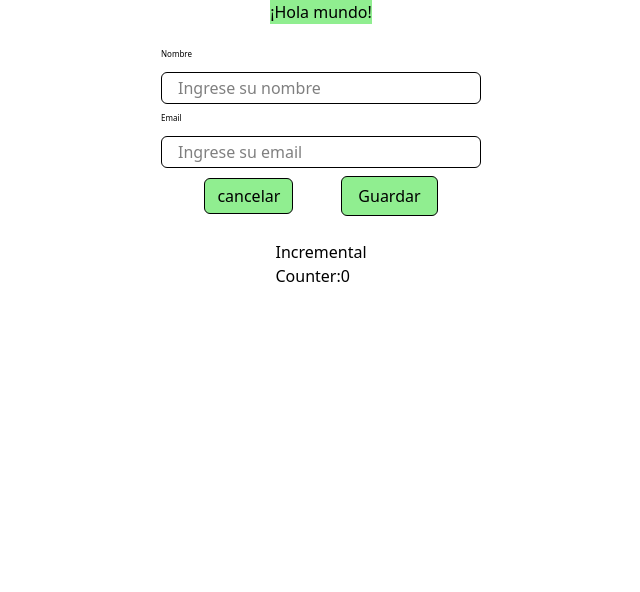
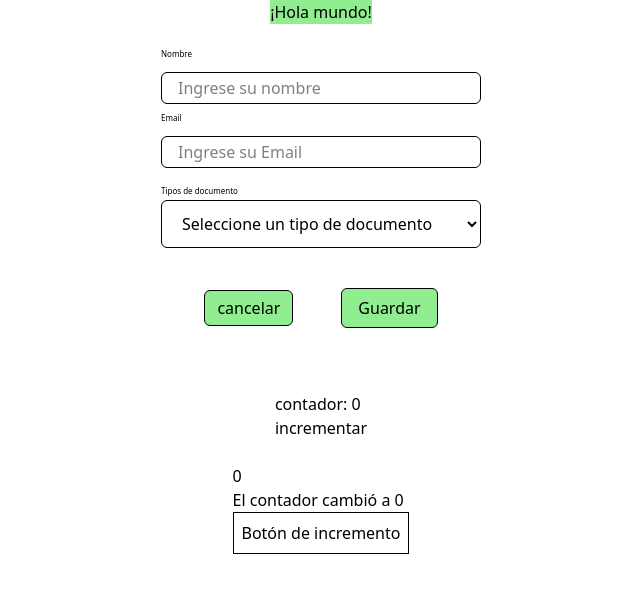
Before and after one commit to CJCPDev/react-2999912, a React (Vite) app: page / in a window 1280 px wide. Shown: the top 592 px of the page, without its empty margins (319-959 px from the left). Built offline with nearby package versions, Linux system fonts and the light colour scheme.

Commit message:
feat: cargue de nuevos componentes

```diff
--- a/src/app/App.jsx
+++ b/src/app/App.jsx
@@ -1,6 +1,8 @@
 import UserForm from '../features/users/components/UserForm';
 import 'tailwindcss';
 import DeleteCounter from '@/shared/components/DeleteCounter';
+import DeleteUseEffect from '../shared/components/DeleteUseEffect';
+import Select from '../shared/components/Select';
 
 
 export default function App(){
@@ -13,6 +15,7 @@ export default function App(){
        <UserForm/>
       </div>
        <DeleteCounter/>
+       <DeleteUseEffect/>
     </div>
   )
 }
--- /dev/null
+++ b/src/data/selects/documentTypes.json
@@ -0,0 +1,18 @@
+[
+    {
+            "id": "C.C",
+            "label": "Cédula de ciudadanía"
+    },
+    {
+            "id": "T.I",
+            "label": "Tarjeta de identidad"
+    },
+    {
+            "id": "PPT",
+            "label": "Permiso por Proteccion Temporal"
+    },
+    {
+            "id": "PEP",
+            "label": "Permiso Especial de Permanencia"
+    }
+]
--- a/src/features/users/components/UserForm.jsx
+++ b/src/features/users/components/UserForm.jsx
@@ -1,8 +1,18 @@
 import Input from '@/shared/components/Input'
 import Button from '@/shared/components/Button'
+import Select from '@/shared/components/Select';
+import '@/features/users/services/selectService'
+import { useEffect, useState } from 'react';
+import { getDocumentTypes } from '../services/selectService';
 
 
 export default function UserForm(){
+
+    const [documentTypes, setDocumentTypes] = useState([])
+
+    useEffect(() => {
+        getDocumentTypes().then(setDocumentTypes)
+    },[]);
 
 
 
@@ -39,16 +49,20 @@ export default function UserForm(){
                 placeholder='Ingrese su nombre'
                 onChange = {handleNameChange}
                 />
+                <Input
+                label='Email'
+                placeholder='Ingrese su Email'
+                onChange = {handleEmailBlur}
+                />
 
     {/*Cheque una vez se da clic por fuera si lo ingresado corresponde */}
-                <Input
-                label='Email'
-                placeholder='Ingrese su email'
-                onBlur = {handleEmailBlur}
+                <Select
+                label='Tipos de documento'
+                options = {documentTypes}
                 />
 
                 {/* Actions */}
-                <div className='flex gap-12 items-center justify-center'>
+                <div className='flex gap-12 items-center justify-center py-10'>
                 <Button
                     variant = 'secondary'
                     size = 'sm'
--- /dev/null
+++ b/src/features/users/services/selectService.js
@@ -0,0 +1,6 @@
+export async function getDocumentTypes(){
+    const response = await fetch("/src/data/selects/documentTypes.json")
+
+    return response.json();
+
+}
--- a/src/shared/components/DeleteCounter.jsx
+++ b/src/shared/components/DeleteCounter.jsx
@@ -1,8 +1,8 @@
 /* Hook useState */
 
-import { useState } from "react"
+/* import { useState } from "react" */
 
-export default function DeleteCounter(){
+/* export default function DeleteCounter(){
 
     // state Es el valor actual del estado
     // setState es la funcion para actualizar
@@ -11,13 +11,37 @@ export default function DeleteCounter(){
     const [count,setCount] = useState(0);
 
 
-
     return(
         <div>
 
+            <p>Counter:{count}</p>
             <button onClick={() => setCount(count + 1) }>Incremental</button>
-            <p>Counter:{count}</p>
+        </div>
+    )
+} */
 
+// ======================================
+// ========= CONTADOR ===================
+// ======================================
+
+export default function DeleteCounter(){
+
+    let count = 0
+
+    const incrementar = (count) =>{
+        count = count + 1;
+        console.log(`El nuevo valor es ${count}`)
+    }
+
+    return (
+        <div>
+            <p>contador: {count}</p>
+            <button onClick={(incrementar)}>incrementar</button>
         </div>
     )
 }
+
+// 1- React solo actualiza la interfaz cuando cambia el estado useState
+// 2- La UI en este ultimo ejemplo deja de actualizarse por que no estamos llamando a setCount, que es el mecanismo que le indica a React que debe re-renderizar
+// 3- Cada vez que llamamos a setCount, le estamos diciendo a React el estado debe actualizarse y el componente debe volver a rendrizarse.
+// 4- Solo renderiza el componente no la pagina.
--- /dev/null
+++ b/src/shared/components/DeleteUseEffect.jsx
@@ -0,0 +1,81 @@
+// useEffect
+
+/* import { useEffect, useState } from "react"; */
+
+/**
+* useEffect es un hook que permite ejecutar efectos secundarios en componentes funcionales.
+* Un efecto secundario es cualquier operacion que:
+* 1- Ocurre fuera del render
+* 2- Interactua con el mundo exterior al componente
+*
+* Ejemplos:
+* - Llamadas a APIs
+* - Manipulación del DOM
+* - Actualizar un título del navegador.
+*
+* ====== SINTAXIS =========
+* useEffect(() => {
+        fecto *  -> codigo que se ejecuta
+    },[]);       -> En los corchetes se colocan los arreglos de dependencias
+*
+*/
+
+
+// ======== Efecto con el array vacío ========
+
+/* function DeleteUseEffect(){
+
+    const [message,setMessage] = useState('Cargando...');
+
+    useEffect(() =>{
+        setTimeout(() => {
+            setMessage('Se acaba de ejecutar el efecto...')
+        }, 3000);
+    }),[];
+
+    return(
+            <h1>{message}</h1>
+    );
+};
+
+export default DeleteUseEffect; */
+
+// ====================================================
+
+/**
+ * Hook useEffect con una dependencia
+ *
+ * Entender que useEffect se vuelve a ejecutar cuando cambia una dependencia
+ *  - useEffect puede ejecutarse otra vez si algo cambia
+ *  - Ese algo se declara en el array de dependencias
+ */
+
+import {useEffect, useState } from "react";
+
+function DeleteUseEffect (){
+
+    const [count, setCount] = useState(0)
+    const [message, setMessage] = useState('El contador no ha cambiado')
+
+    useEffect(() => {
+        setMessage(`El contador cambió a ${count}`)
+    },[count]);
+
+    return(
+        <div>
+            <h2>{count}</h2>
+            <p>{message}</p>
+            <button className="border border-border p-2" onClick={() => setCount (count + 1)}>
+                Botón de incremento
+            </button>
+        </div>
+    );
+};
+
+export default DeleteUseEffect;
+
+/**
+ * IMPORTANTE
+ * - Si una dependencia cambia el efecto se ejecuta
+ * - Si no no se cambia el efecto no se ejecuta
+ */
--- a/src/shared/components/Select.jsx
+++ b/src/shared/components/Select.jsx
@@ -0,0 +1,48 @@
+export default function Select({
+    label,
+    name,
+    options = []
+    }
+){
+
+    return (
+
+        <div className='w-[320px]'>
+
+            {/* Label si el label tiene contenido es igual a truthy, si no es falsy y no muestra el label */}
+            {label && (
+            <label className='text-caption mb-1 text-text-secundary'>
+                {label}
+            </label>
+            )}
+            <select
+                name={name}
+                className='
+                    w-full
+                    h-12
+                    rounded-md
+                    border
+                    border-border
+                    px-4
+                '
+                >
+                <option value="">Seleccione un tipo de documento</option>
+                {options.map((option) => {
+
+                    return(
+                    <option key={option.id} value={option.id}>
+                        {option.label}
+                    </option>
+                    )
+                })
+                };
+            </select>
+
+
+
+
+        </div>
+
+
+    );
+};
--- a/src/styles/global.css
+++ b/src/styles/global.css
@@ -18,4 +18,5 @@
     --color-border: var(--semantic-primary-800);
     --color-border-strong: var(--semantic-primary-950);
     --color-warning: var(--semantic-secundary-800); /* */
+    --text-caption: var(--semantic-xxxs);
 }
--- a/src/styles/semantic.css
+++ b/src/styles/semantic.css
@@ -31,6 +31,7 @@
     /*========== STATE ==========*/
 
     --semantic-warning: var(--color-secundary-800); /* */
+    --semantic-xxxs: var(--fs-xxxs);
 
     /*=======================================
 
--- a/src/styles/tokens.css
+++ b/src/styles/tokens.css
@@ -61,6 +61,6 @@
     --fs-sm: 1.25rem;
     --fs-xs: 1rem;
     --fs-xxs: 0.875rem;
-    --fs-xxxs: 0.75rem;
+    --fs-xxxs: 0.5rem;
 
 }
```
